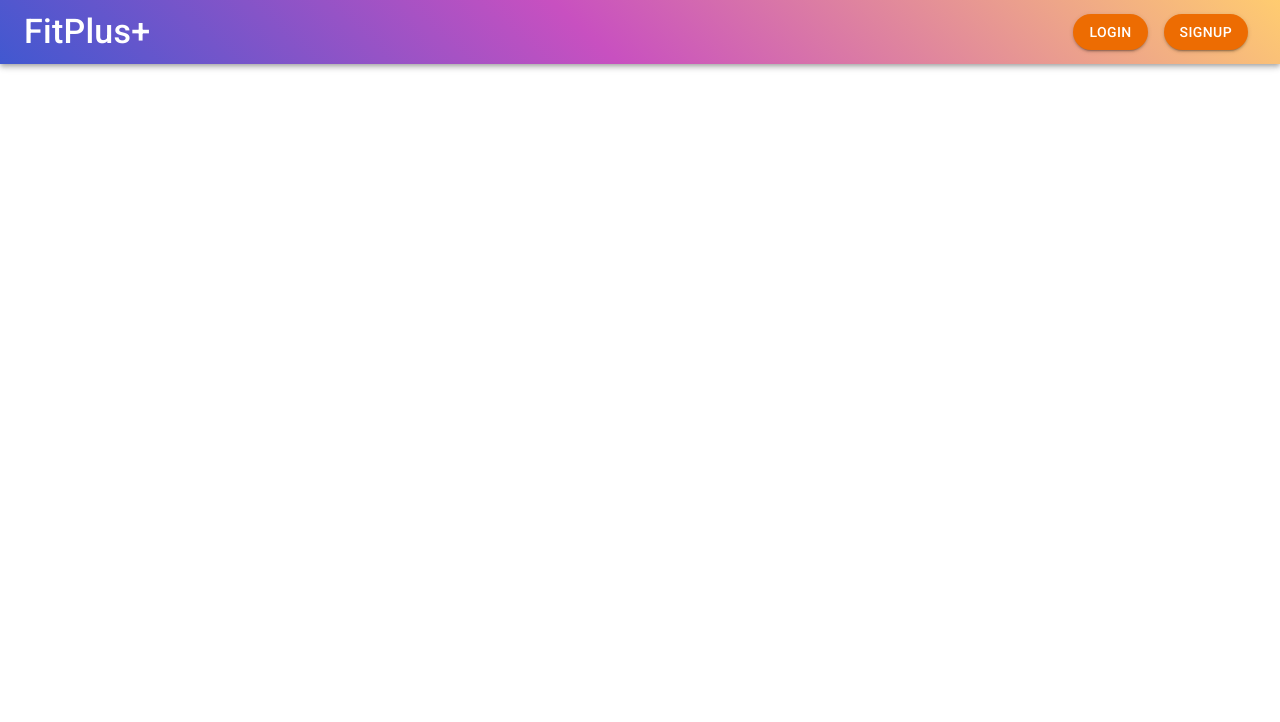
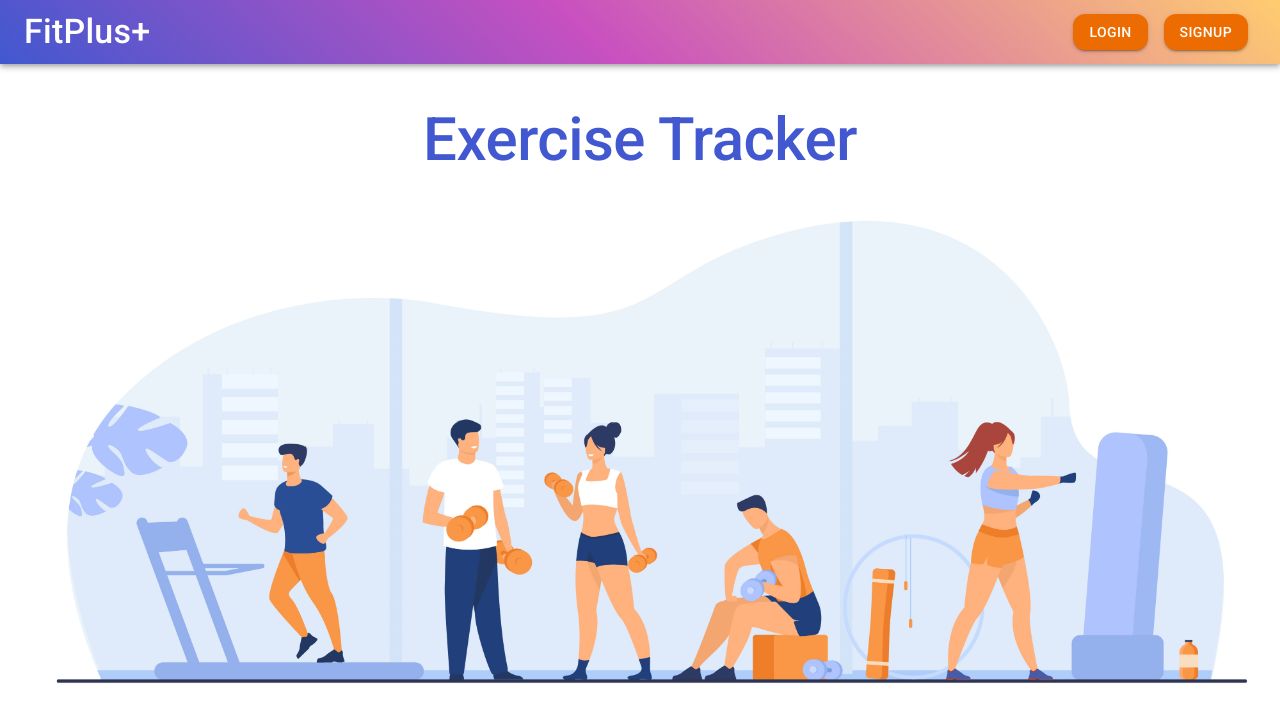
Before and after one commit to brothermos/fitplus-project-frontend, a React (Create React App) app: page / in a window 1280 px wide. Shown: the top 722 px of the page. Built offline with nearby package versions, Linux system fonts and the light colour scheme.

Commit message:
updated css

```diff
--- a/src/App.js
+++ b/src/App.js
@@ -30,11 +30,11 @@ function App() {
             </header>
             <main>
                 <Routes>
+                    <Route path="/" element={<Home />} />
                     {!isLoggedIn ? (
                         <Route path="/auth" element={<Auth />} />
                     ) : (
                         <>
-                            <Route path="/" element={<Home />} />
                             <Route path="/blogs" element={<Blogs />} />
                             <Route path="/blogs/add" element={<AddBlog />} />
                             <Route path="/myBlogs" element={<UserBlogs />} />
--- /dev/null
+++ b/src/components/Auth.css
@@ -0,0 +1 @@
+.auth-box{}
--- a/src/components/Auth.js
+++ b/src/components/Auth.js
@@ -4,6 +4,7 @@ import axios from "axios";
 import { useDispatch } from "react-redux";
 import { authActions } from "../store";
 import { useNavigate } from "react-router-dom";
+import './Auth.css'
 
 const Auth = () => {
     const naviagte = useNavigate();
@@ -50,7 +51,7 @@ const Auth = () => {
         }
     };
     return (
-        <div>
+        <div className="auth-box">
             <form onSubmit={handleSubmit}>
                 <Box
                     maxWidth={400}
@@ -61,8 +62,8 @@ const Auth = () => {
                     boxShadow="10px 10px 20px #ccc"
                     padding={3}
                     margin="auto"
-                    marginTop={5}
-                    borderRadius={5}
+                    marginTop={13}
+                    borderRadius={3}
                 >
                     <Typography variant="h2" padding={3} textAlign="center" color="#4158D0">
                         {isSignup ? "Signup" : "Login"}
--- a/src/components/Header.js
+++ b/src/components/Header.js
@@ -60,7 +60,7 @@ const Header = () => {
                                 LinkComponent={Link}
                                 to="/auth"
                                 variant="contained"
-                                sx={{ margin: 1, borderRadius: 10 }}
+                                sx={{ margin: 1, borderRadius: 3 }}
                                 color="warning"
                             >
                                 Login
@@ -69,7 +69,7 @@ const Header = () => {
                                 LinkComponent={Link}
                                 to="/auth"
                                 variant="contained"
-                                sx={{ margin: 1, borderRadius: 10 }}
+                                sx={{ margin: 1, borderRadius: 3 }}
                                 color="warning"
                             >
                                 Signup
@@ -82,7 +82,7 @@ const Header = () => {
                             LinkComponent={Link}
                             to="/auth"
                             variant="contained"
-                            sx={{ margin: 1, borderRadius: 10 }}
+                            sx={{ margin: 1, borderRadius: 3 }}
                             color="warning"
                         >
                             Logout
--- /dev/null
+++ b/src/components/Home.css
@@ -0,0 +1,5 @@
+img {
+    width: 100%;
+    /* height: 100%; */
+    max-height: 650px;
+}
--- a/src/components/Home.js
+++ b/src/components/Home.js
@@ -1,17 +1,14 @@
 import React from "react";
-
+import image from "../assets/8225.jpg";
+import "./Home.css";
+import {  Typography } from "@mui/material";
 const Home = () => {
     return (
         <div>
-            <h1>tst</h1>
-            <h1>tst</h1>
-            <h1>tst</h1>
-            <h1>tst</h1>
-            <h1>tst</h1>
-            <h1>tst</h1>
-            <h1>tst</h1>
-            <h1>tst</h1>
-
+            <Typography variant="h2" padding={3} textAlign="center" color="#4158D0" marginTop={2}>
+                Exercise Tracker
+            </Typography>
+            <img src={image} alt="" />
         </div>
     );
 };
```
Also changed, not shown: src/assets/8225.jpg (added), src/index.css (line endings or trailing spaces).
